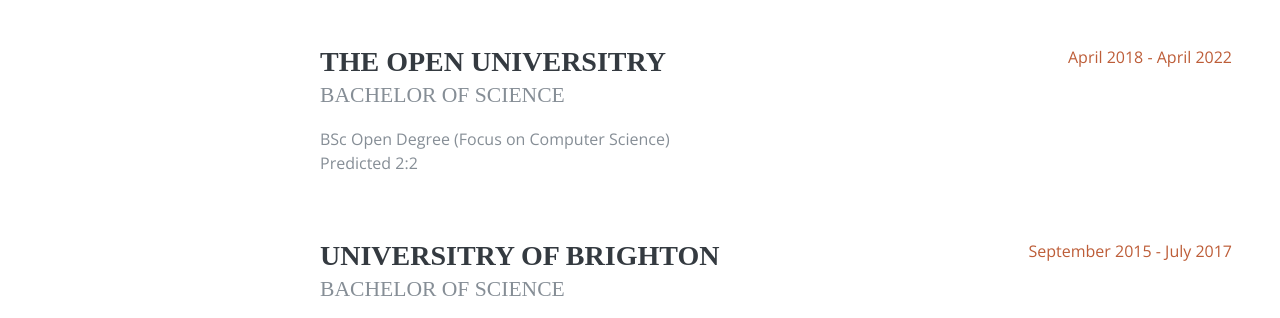
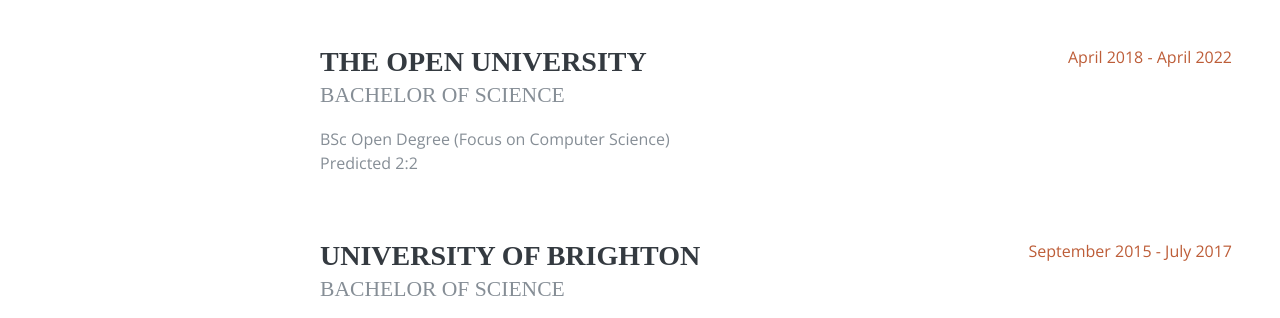
Before and after one commit to MistrySundeep/Personal_Portfolio, a plain HTML site: page Flask_Practice/templates/index.html in a window 1280 px wide. Shown: the part 921-1239 px from the top of the page. Drawn offline with nearby package versions, Linux system fonts and the light colour scheme; a web font is replaced by a local one.

Commit message:
Spell checked content

```diff
--- a/Flask_Practice/templates/index.html
+++ b/Flask_Practice/templates/index.html
@@ -102,7 +102,7 @@
 
           <div class="resume-item d-flex flex-column flex-md-row mb-5">
             <div class="resume-content mr-auto">
-              <h3 class="mb-0">The Open Universitry</h3>
+              <h3 class="mb-0">The Open University</h3>
               <div class="subheading mb-3">Bachelor of Science</div>
               <div>BSc Open Degree (Focus on Computer Science)</div>
               <p>Predicted 2:2</p>
@@ -114,7 +114,7 @@
 
           <div class="resume-item d-flex flex-column flex-md-row mb-5">
             <div class="resume-content mr-auto">
-              <h3 class="mb-0">Universitry of Brighton</h3>
+              <h3 class="mb-0">University of Brighton</h3>
               <div class="subheading mb-3">Bachelor of Science</div>
               <div>BSc Computer Science Games</div>
               <p>Certificate of Higher Education</p>
```
